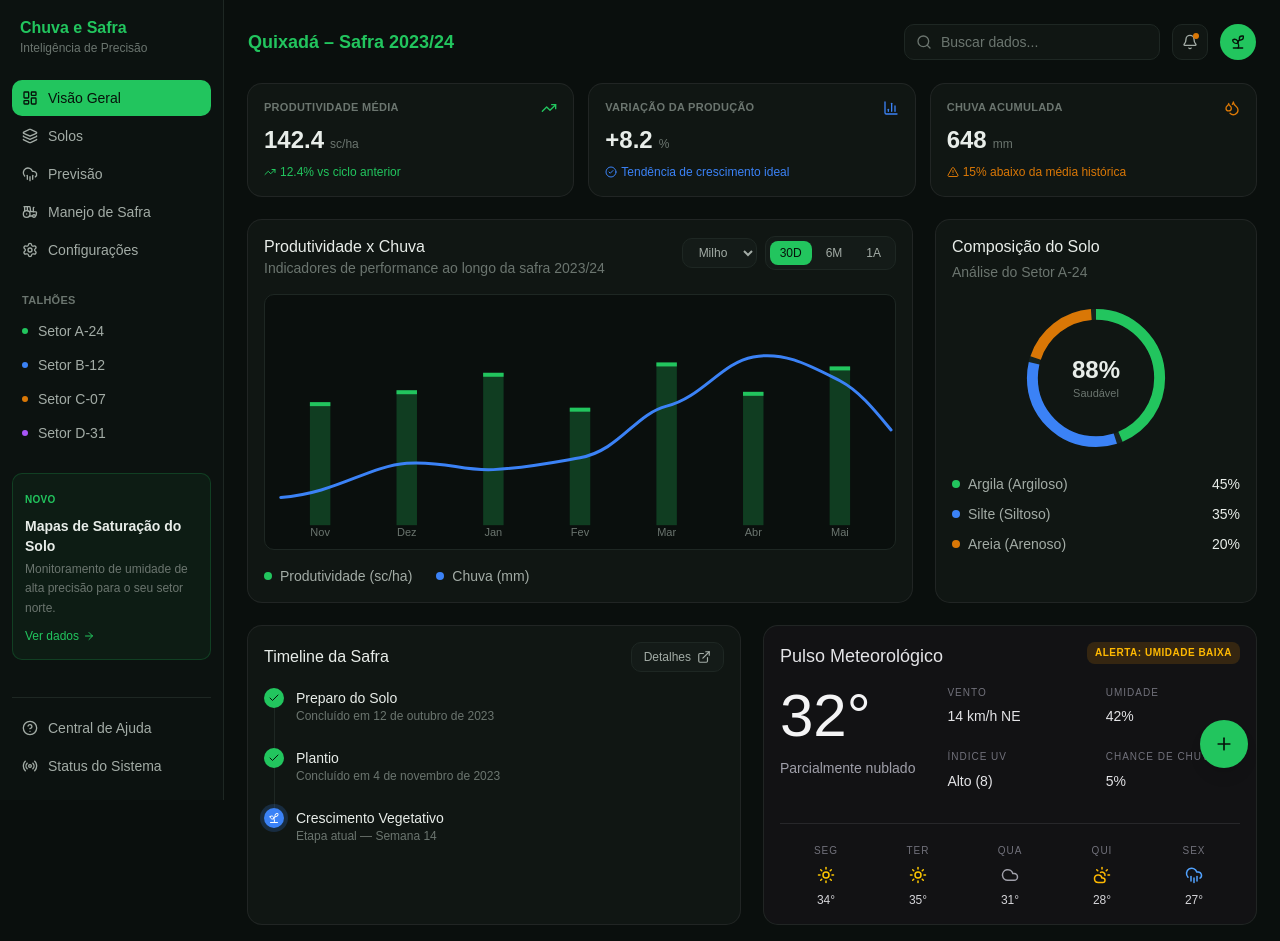
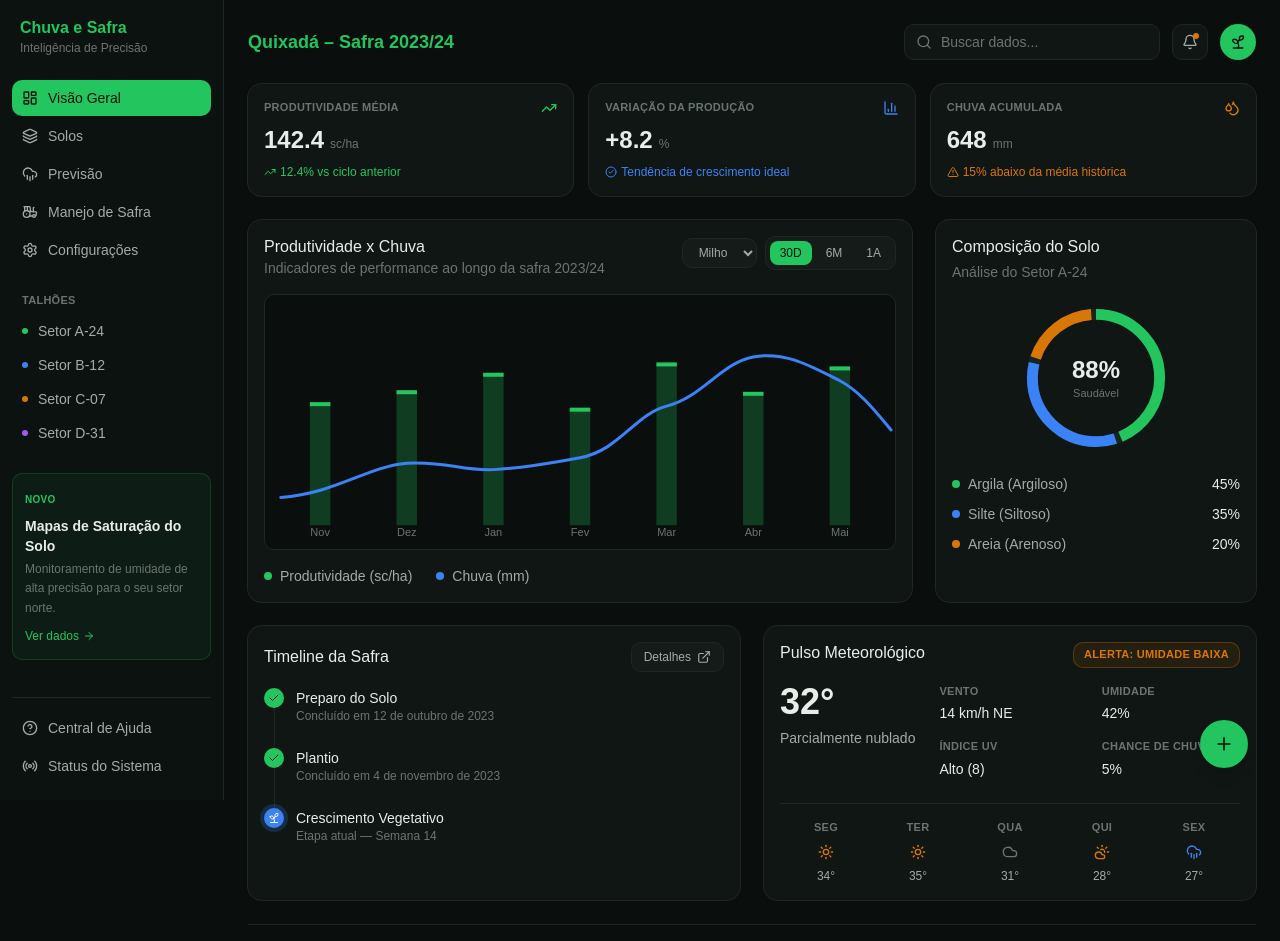
Before and after one commit to codevdu/Demeter, a Next.js app in the folder frontend/: page /produtor in a window 1280 px wide. Shown: the top 941 px of the page. Built offline with nearby package versions, Linux system fonts and the light colour scheme.

Commit message:
style: alinha pulso meteorologico ao tema do painel tecnico

```diff
--- a/frontend/src/components/produtor/WeatherSection.tsx
+++ b/frontend/src/components/produtor/WeatherSection.tsx
@@ -4,12 +4,7 @@ import {
   CardHeader,
   CardTitle,
 } from "@/components/ui/card";
-import {
-  Sun,
-  CloudRain,
-  Cloud,
-  CloudSun,
-} from "lucide-react";
+import { Sun, CloudRain, Cloud, CloudSun } from "lucide-react";
 
 const metrics = [
   { label: "Vento", value: "14 km/h NE" },
@@ -19,81 +14,70 @@ const metrics = [
 ];
 
 const forecast = [
-  { day: "SEG", Icon: Sun, color: "text-yellow-400", temp: "34°" },
-  { day: "TER", Icon: Sun, color: "text-yellow-400", temp: "35°" },
-  { day: "QUA", Icon: Cloud, color: "text-zinc-400", temp: "31°" },
-  { day: "QUI", Icon: CloudSun, color: "text-amber-400", temp: "28°" },
-  { day: "SEX", Icon: CloudRain, color: "text-blue-400", temp: "27°" },
+  { day: "SEG", Icon: Sun, color: "text-status-orange", temp: "34°" },
+  { day: "TER", Icon: Sun, color: "text-status-orange", temp: "35°" },
+  { day: "QUA", Icon: Cloud, color: "text-muted-foreground", temp: "31°" },
+  { day: "QUI", Icon: CloudSun, color: "text-status-orange", temp: "28°" },
+  { day: "SEX", Icon: CloudRain, color: "text-status-blue", temp: "27°" },
 ];
 
 export function WeatherSection() {
   return (
-    <Card className="bg-[#121214] border-zinc-800 h-full">
+    <Card data-slot="weather-section">
+      <CardHeader className="flex flex-row items-start justify-between gap-4">
+        <CardTitle>Pulso Meteorológico</CardTitle>
 
-      <CardHeader>
-        <div className="flex items-start justify-between gap-4">
-          <CardTitle className="text-lg font-normal text-zinc-200">
-            Pulso Meteorológico
-          </CardTitle>
-
-          <span className="rounded-md bg-amber-500/15 px-2 py-1 text-[10px] font-semibold uppercase tracking-wider text-amber-400">
-            Alerta: umidade baixa
-          </span>
-        </div>
+        <span className="rounded-lg border border-status-orange/30 bg-status-orange/10 px-2.5 py-1 text-[11px] font-semibold uppercase tracking-wide text-status-orange">
+          Alerta: umidade baixa
+        </span>
       </CardHeader>
 
-      <CardContent>
-
-        <div className="flex flex-col gap-8 sm:flex-row sm:items-start">
-
+      <CardContent className="flex flex-col gap-6">
+        <div className="flex flex-col gap-6 sm:flex-row sm:items-start">
           {/* Temperatura atual */}
 
           <div className="shrink-0">
-            <p className="text-6xl font-light leading-none text-zinc-100">
+            <p className="text-4xl font-semibold leading-none text-foreground">
               32°
             </p>
 
-            <p className="mt-3 text-sm text-zinc-400">
+            <p className="mt-2 text-sm text-foreground-subtle">
               Parcialmente nublado
             </p>
           </div>
 
           {/* Indicadores */}
 
-          <div className="grid flex-1 grid-cols-2 gap-x-6 gap-y-6">
+          <dl className="grid flex-1 grid-cols-2 gap-x-6 gap-y-4">
             {metrics.map((metric) => (
               <div key={metric.label}>
-                <p className="text-[10px] uppercase tracking-widest text-zinc-500">
+                <dt className="text-[11px] font-semibold uppercase tracking-wide text-muted-foreground">
                   {metric.label}
-                </p>
+                </dt>
 
-                <p className="mt-1.5 text-sm text-zinc-200">
+                <dd className="mt-1 text-sm font-medium text-foreground">
                   {metric.value}
-                </p>
+                </dd>
               </div>
             ))}
-          </div>
-
+          </dl>
         </div>
 
         {/* Previsão da semana */}
 
-        <div className="mt-8 grid grid-cols-5 border-t border-zinc-800 pt-5 text-center">
+        <div className="grid grid-cols-5 border-t border-border pt-4 text-center">
           {forecast.map(({ day, Icon, color, temp }) => (
             <div key={day}>
-              <p className="text-[10px] uppercase tracking-widest text-zinc-500">
+              <p className="text-[11px] font-semibold uppercase tracking-wide text-muted-foreground">
                 {day}
               </p>
 
-              <Icon className={`mx-auto mt-2 ${color}`} size={18} />
+              <Icon className={`mx-auto mt-2 size-4 ${color}`} />
 
-              <p className="mt-2 text-xs text-zinc-300">
-                {temp}
-              </p>
+              <p className="mt-2 text-xs text-foreground-subtle">{temp}</p>
             </div>
           ))}
         </div>
-
       </CardContent>
     </Card>
   );
```
